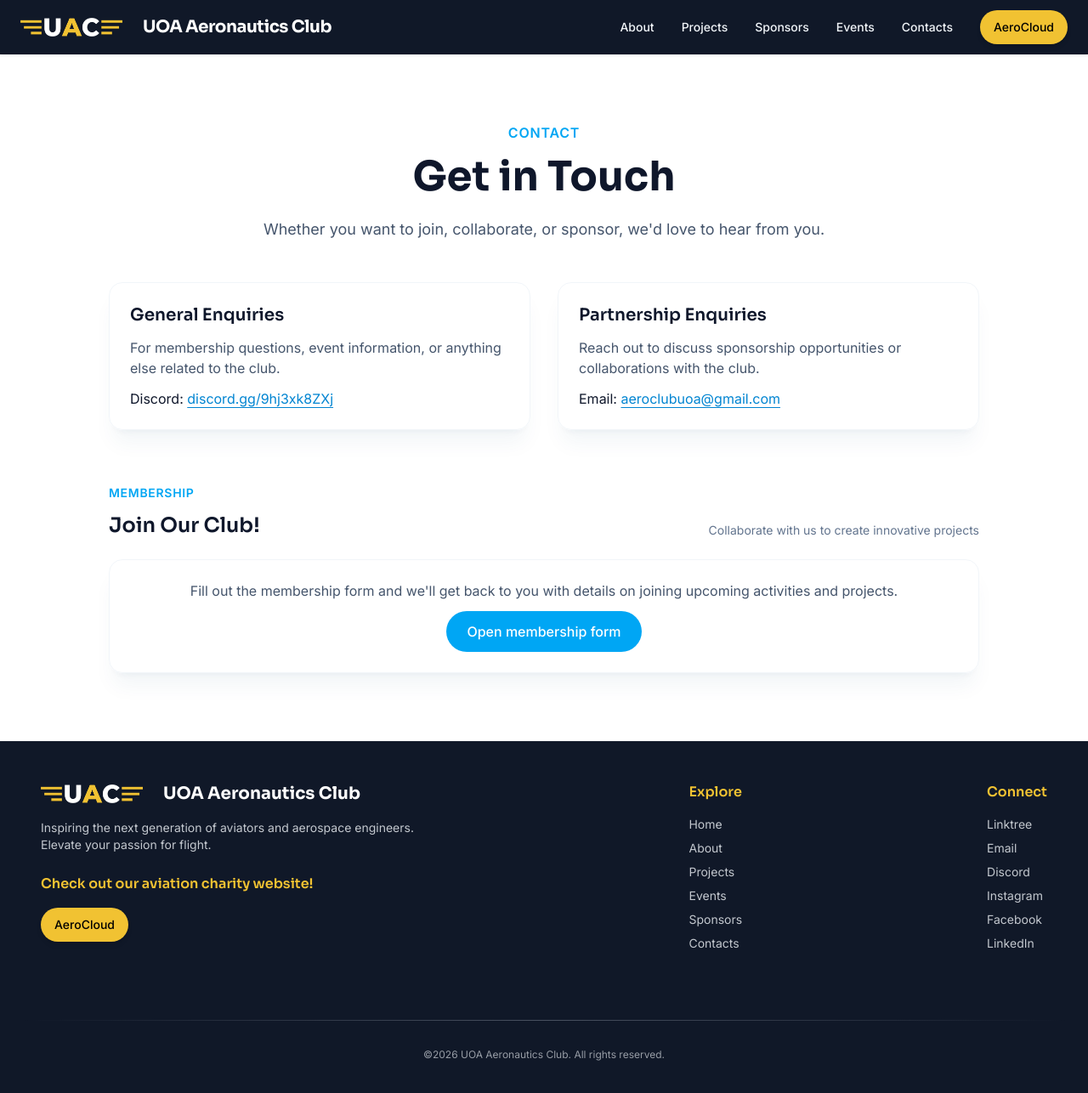
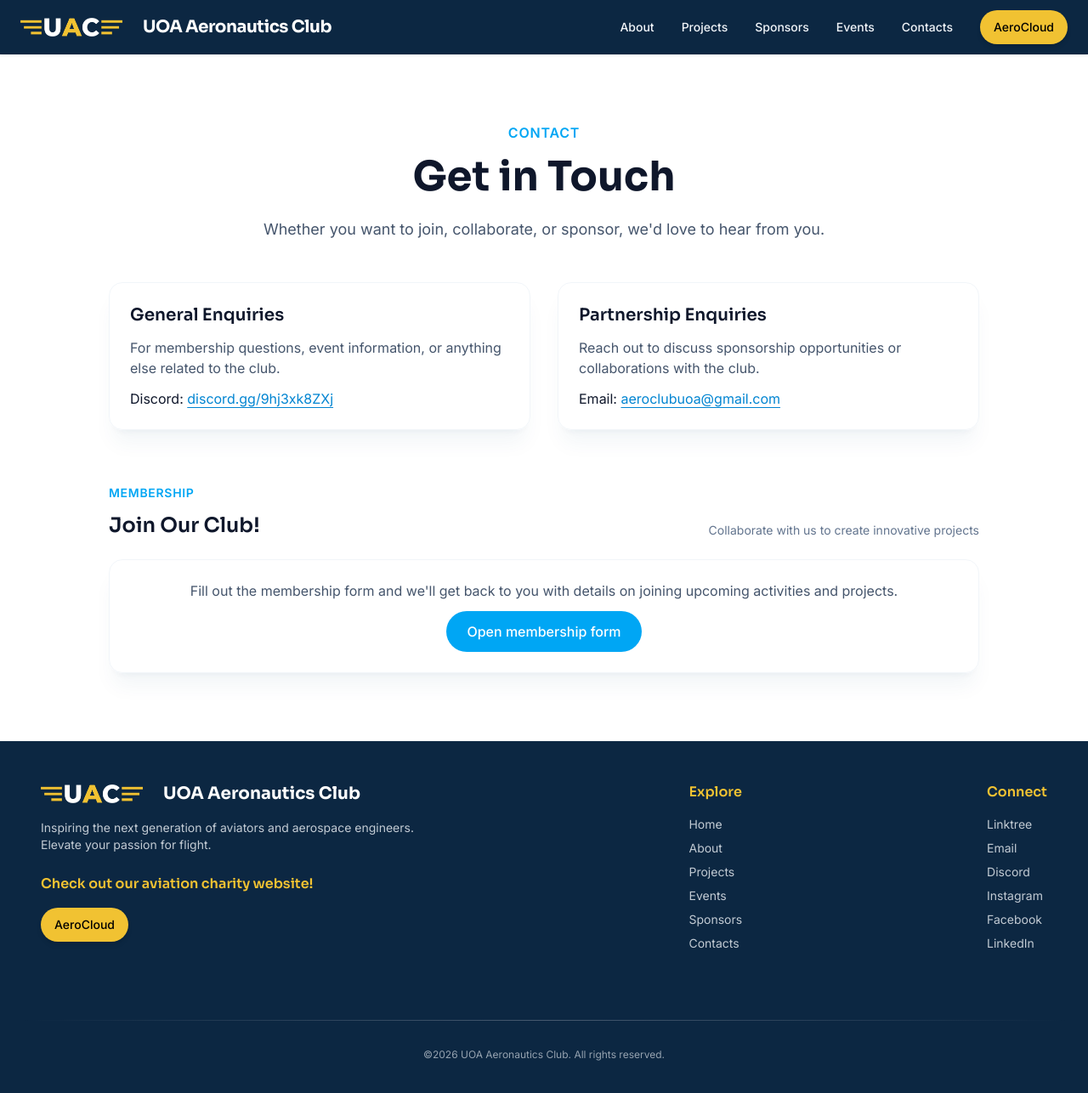
Before and after one commit to richyizhao/uoa-aeronautics-club-website, a React (Vite) app: page /contacts in a window 1280 px wide. Shown: the top 1286 px of the page at 85% size. Built offline with nearby package versions, Linux system fonts and the light colour scheme.

Commit message:
Version 1.1
- Added global color variable for sub headers
- Updated README.md

```diff
--- a/src/components/layout/Footer.tsx
+++ b/src/components/layout/Footer.tsx
@@ -9,7 +9,7 @@ export const Footer: React.FC = () => {
   const { brand } = header
 
   return (
-    <footer className='bg-gray-900 px-6 py-12 text-slate-100'>
+    <footer className='bg-brand-blue px-6 py-12 text-slate-100'>
       <div className='container mx-auto grid max-w-7xl grid-cols-1 gap-12 px-6 text-center md:grid-cols-[minmax(20rem,1.2fr)_minmax(0,0.8fr)_minmax(0,0.8fr)] md:text-left'>
         <div className='min-w-0 space-y-6'>
           <a
--- a/src/components/layout/Header.tsx
+++ b/src/components/layout/Header.tsx
@@ -10,7 +10,7 @@ export const Header: React.FC = () => {
   const { brand } = header
 
   return (
-    <header className='sticky top-0 z-50 bg-gray-900 py-4 shadow-sm backdrop-blur-md transition-all duration-300'>
+    <header className='bg-brand-blue sticky top-0 z-50 py-4 shadow-sm backdrop-blur-md transition-all duration-300'>
       <div className='container mx-auto flex h-8 max-w-7xl items-center justify-between px-6'>
         <Link
           to={brand.path}
--- a/src/components/layout/Layout.tsx
+++ b/src/components/layout/Layout.tsx
@@ -8,7 +8,7 @@ interface LayoutProps {
 
 export const Layout: React.FC<LayoutProps> = ({ children }) => {
   return (
-    <div className='font-inter flex min-h-dvh flex-col bg-gray-900 font-light text-slate-800'>
+    <div className='font-inter bg-brand-blue flex min-h-dvh flex-col font-light text-slate-800'>
       <Header />
       <main className='grow'>{children}</main>
       <Footer />
--- a/src/global.css
+++ b/src/global.css
@@ -3,8 +3,9 @@
 @theme {
   --font-sora: Sora, sans-serif;
   --font-inter: Inter, sans-serif;
-  --color-brand-yellow: oklch(0.8331 0.1573 89.25);
-  --color-brand-blue: oklch(0.3121 0.0722 251.82);
+  --color-brand-yellow: #f1c232;
+  --color-brand-blue: #0c2742;
+  --color-subheader: #00a6f4;
 }
 
 @keyframes fade-in {
--- a/src/page/About.tsx
+++ b/src/page/About.tsx
@@ -15,7 +15,7 @@ export const About: React.FC = () => {
       <section className='bg-white px-6 py-20'>
         <div className='container mx-auto max-w-5xl'>
           <div className='mb-12 text-center'>
-            <span className='mb-4 block text-sm font-semibold tracking-wider text-sky-500 uppercase md:text-base'>
+            <span className='text-subheader mb-4 block text-sm font-semibold tracking-wider uppercase md:text-base'>
               About the club
             </span>
             <h1 className='font-sora mb-6 text-4xl font-bold text-slate-900 md:text-5xl'>
@@ -41,7 +41,7 @@ export const About: React.FC = () => {
           <div className='mt-16'>
             <div className='mb-6 flex flex-col justify-between gap-4 md:flex-row md:items-end'>
               <div>
-                <span className='mb-3 block text-sm font-semibold tracking-wider text-sky-500 uppercase'>
+                <span className='text-subheader mb-3 block text-sm font-semibold tracking-wider uppercase'>
                   Greetings
                 </span>
                 <h2 className='font-sora text-2xl font-semibold text-slate-900'>Meet The Team!</h2>
--- a/src/page/Contacts.tsx
+++ b/src/page/Contacts.tsx
@@ -15,7 +15,7 @@ export const Contacts: React.FC = () => {
       <section className='bg-white px-6 py-20'>
         <div className='container mx-auto max-w-5xl'>
           <div className='mb-12 text-center'>
-            <span className='mb-4 block text-sm font-semibold tracking-wider text-sky-500 uppercase md:text-base'>
+            <span className='text-subheader mb-4 block text-sm font-semibold tracking-wider uppercase md:text-base'>
               Contact
             </span>
             <h1 className='font-sora mb-6 text-4xl font-bold text-slate-900 md:text-5xl'>
@@ -70,7 +70,7 @@ export const Contacts: React.FC = () => {
           <div className='mt-16'>
             <div className='mb-6 flex flex-col justify-between gap-4 md:flex-row md:items-end'>
               <div>
-                <span className='mb-3 block text-sm font-semibold tracking-wider text-sky-500 uppercase'>
+                <span className='text-subheader mb-3 block text-sm font-semibold tracking-wider uppercase'>
                   Membership
                 </span>
                 <h2 className='font-sora text-2xl font-semibold text-slate-900'>Join Our Club!</h2>
--- a/src/page/Events.tsx
+++ b/src/page/Events.tsx
@@ -29,7 +29,7 @@ export const Events: React.FC = () => {
       <section className='bg-white px-6 py-20'>
         <div className='container mx-auto max-w-5xl'>
           <div className='mb-12 text-center'>
-            <span className='mb-4 block text-sm font-semibold tracking-wider text-sky-500 uppercase md:text-base'>
+            <span className='text-subheader mb-4 block text-sm font-semibold tracking-wider uppercase md:text-base'>
               Events
             </span>
             <h1 className='font-sora mb-6 text-4xl font-bold text-slate-900 md:text-5xl'>
@@ -56,7 +56,7 @@ export const Events: React.FC = () => {
           <div className='mt-16'>
             <div className='mb-6 flex flex-col justify-between gap-4 md:flex-row md:items-end'>
               <div>
-                <span className='mb-3 block text-sm font-semibold tracking-wider text-sky-500 uppercase'>
+                <span className='text-subheader mb-3 block text-sm font-semibold tracking-wider uppercase'>
                   Calendar
                 </span>
                 <h2 className='font-sora text-2xl font-semibold text-slate-900'>Upcoming Events</h2>
@@ -72,7 +72,7 @@ export const Events: React.FC = () => {
           <div className='mt-16'>
             <div className='mb-6 flex flex-col justify-between gap-4 md:flex-row md:items-end'>
               <div>
-                <span className='mb-3 block text-sm font-semibold tracking-wider text-sky-500 uppercase'>
+                <span className='text-subheader mb-3 block text-sm font-semibold tracking-wider uppercase'>
                   Gallery
                 </span>
                 <h2 className='font-sora text-2xl font-semibold text-slate-900'>
--- a/src/page/Home.tsx
+++ b/src/page/Home.tsx
@@ -81,7 +81,7 @@ export const Home: React.FC = () => {
       <div className='bg-white px-6 py-20'>
         <div className='container mx-auto max-w-7xl'>
           <div className='mb-12 text-center'>
-            <span className='mb-4 block text-sm font-semibold tracking-wider text-sky-500 uppercase md:text-base'>
+            <span className='text-subheader mb-4 block text-sm font-semibold tracking-wider uppercase md:text-base'>
               About Us
             </span>
             <h2 className='font-sora mb-6 text-4xl font-bold text-slate-900 md:text-5xl'>
@@ -143,7 +143,7 @@ export const Home: React.FC = () => {
       <div className='bg-white px-6 py-20'>
         <div className='container mx-auto max-w-7xl'>
           <div className='mb-12 text-center'>
-            <span className='mb-4 block text-sm font-semibold tracking-wider text-sky-500 uppercase md:text-base'>
+            <span className='text-subheader mb-4 block text-sm font-semibold tracking-wider uppercase md:text-base'>
               Club Merch
             </span>
             <h2 className='font-sora mb-6 text-4xl font-bold text-slate-900 md:text-5xl'>
--- a/src/page/Projects.tsx
+++ b/src/page/Projects.tsx
@@ -43,7 +43,7 @@ export const Projects: React.FC = () => {
       <section className='bg-white px-6 py-20'>
         <div className='container mx-auto max-w-5xl'>
           <div className='mb-12 text-center'>
-            <span className='mb-4 block text-sm font-semibold tracking-wider text-sky-500 uppercase md:text-base'>
+            <span className='text-subheader mb-4 block text-sm font-semibold tracking-wider uppercase md:text-base'>
               Projects
             </span>
             <h1 className='font-sora mb-6 text-4xl font-bold text-slate-900 md:text-5xl'>
@@ -74,7 +74,7 @@ export const Projects: React.FC = () => {
                       />
                     </div>
                     <div className='flex flex-col gap-2'>
-                      <p className='text-sm tracking-wider text-sky-500 uppercase'>
+                      <p className='text-subheader text-sm tracking-wider uppercase'>
                         {project.subtitle}
                       </p>
                       <h2 className='font-sora text-2xl font-semibold text-slate-900'>
--- a/src/page/Sponsors.tsx
+++ b/src/page/Sponsors.tsx
@@ -12,7 +12,7 @@ export const Sponsors: React.FC = () => {
       <section className='bg-white px-6 py-20'>
         <div className='container mx-auto max-w-5xl'>
           <div className='mb-12 text-center'>
-            <span className='mb-4 block text-sm font-semibold tracking-wider text-sky-500 uppercase md:text-base'>
+            <span className='text-subheader mb-4 block text-sm font-semibold tracking-wider uppercase md:text-base'>
               Sponsors
             </span>
             <h1 className='font-sora mb-6 text-4xl font-bold text-slate-900 md:text-5xl'>
@@ -53,7 +53,7 @@ export const Sponsors: React.FC = () => {
           <div>
             <div className='mb-6 flex flex-col justify-between gap-4 md:flex-row md:items-end'>
               <div>
-                <span className='mb-3 block text-sm font-semibold tracking-wider text-sky-500 uppercase'>
+                <span className='text-subheader mb-3 block text-sm font-semibold tracking-wider uppercase'>
                   Partnerships
                 </span>
                 <h2 className='font-sora text-2xl font-semibold text-slate-900'>
```
Also changed, not shown: 1 other file (tests, documents, lock files or other folders).
